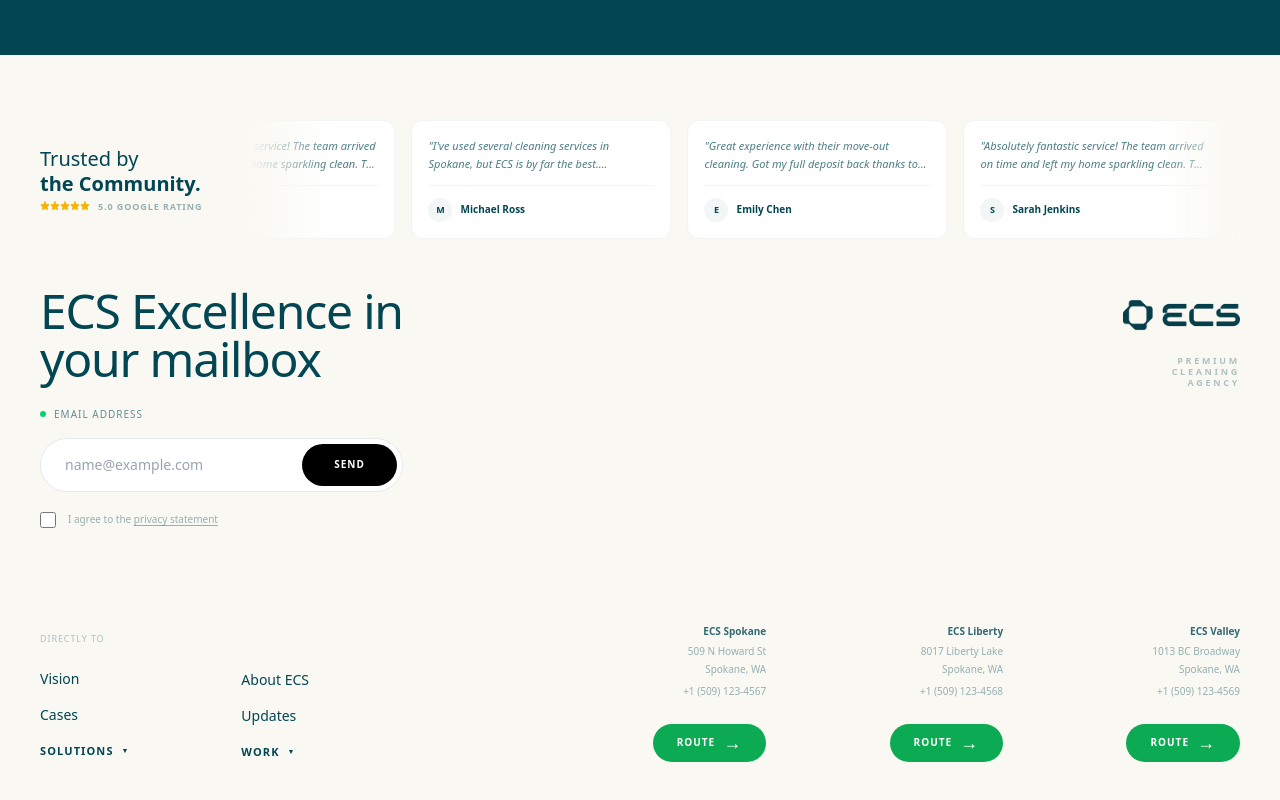
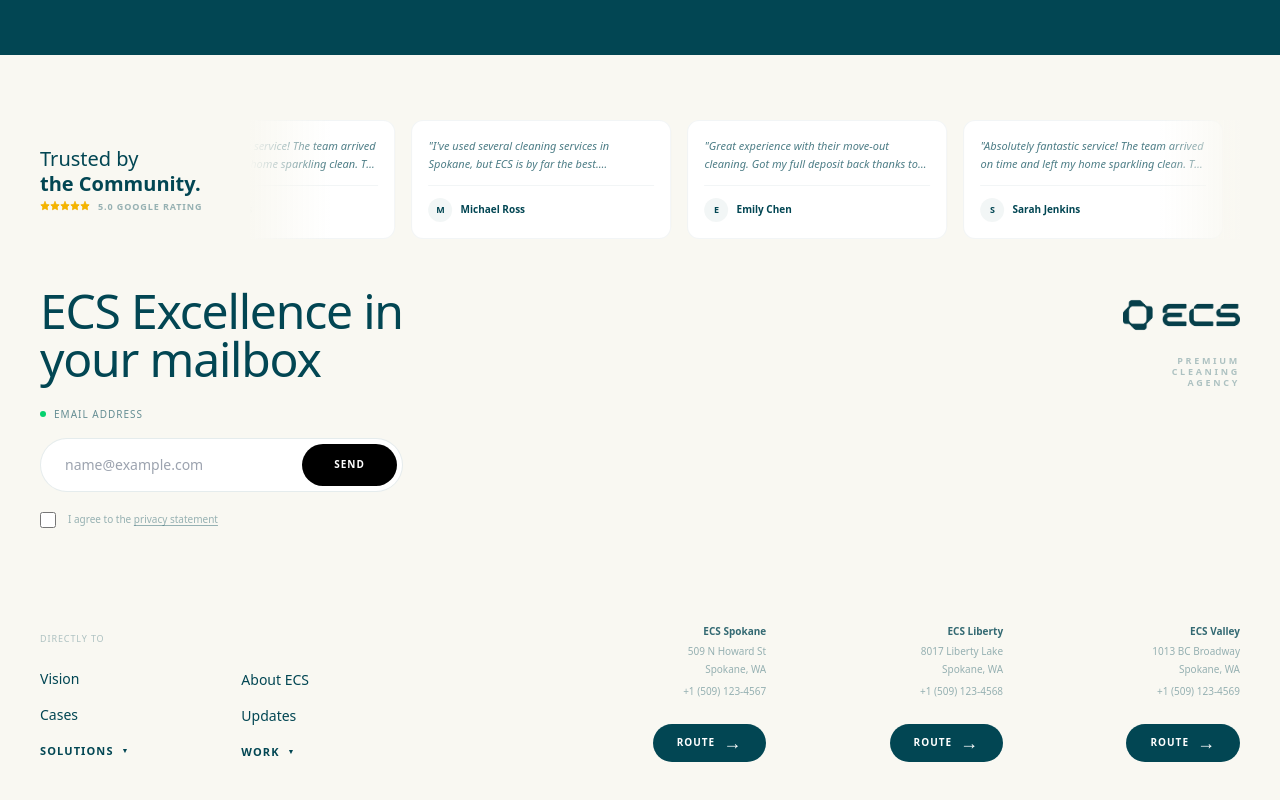
Before and after one commit to renatoquerales28-byte/extreme-cleaning-next, a Next.js app: page / in a window 1280 px wide. Shown: the part 3018-3818 px from the top of the page. Built offline with nearby package versions, Linux system fonts and the light colour scheme.

Commit message:
UI: Change footer 'ROUTE' buttons to dark teal #024653

```diff
--- a/src/components/landing/FooterSection.tsx
+++ b/src/components/landing/FooterSection.tsx
@@ -166,7 +166,7 @@ export default function FooterSection() {
                                         <p className="pt-1">{loc.phone}</p>
                                     </div>
                                 </div>
-                                <button className="inline-flex items-center gap-2 px-6 py-2.5 bg-[#0BAA53] text-white rounded-full text-[10px] font-bold uppercase tracking-widest hover:scale-105 transition-all">
+                                <button className="inline-flex items-center gap-2 px-6 py-2.5 bg-[#024653] text-white rounded-full text-[10px] font-bold uppercase tracking-widest hover:scale-105 transition-all">
                                     ROUTE <span className="text-lg leading-none translate-y-[-1px]">→</span>
                                 </button>
                             </div>
```
